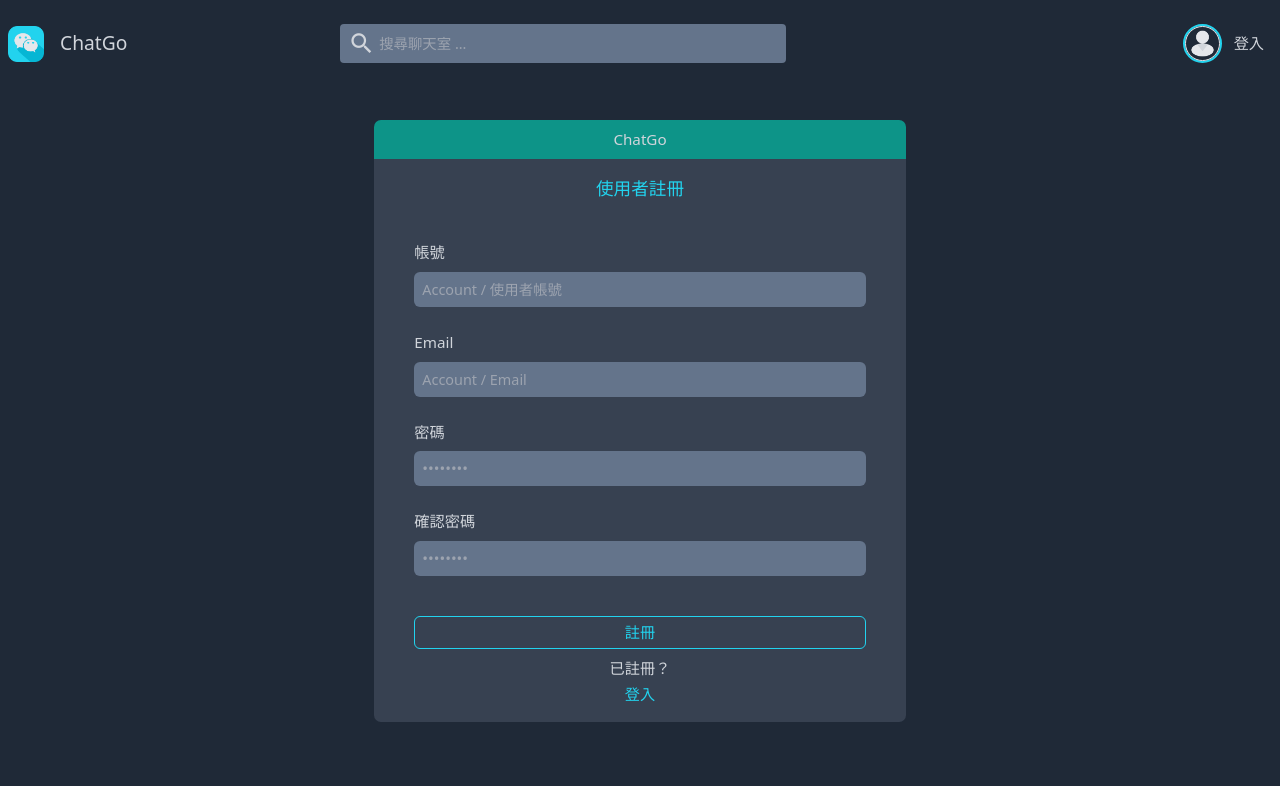
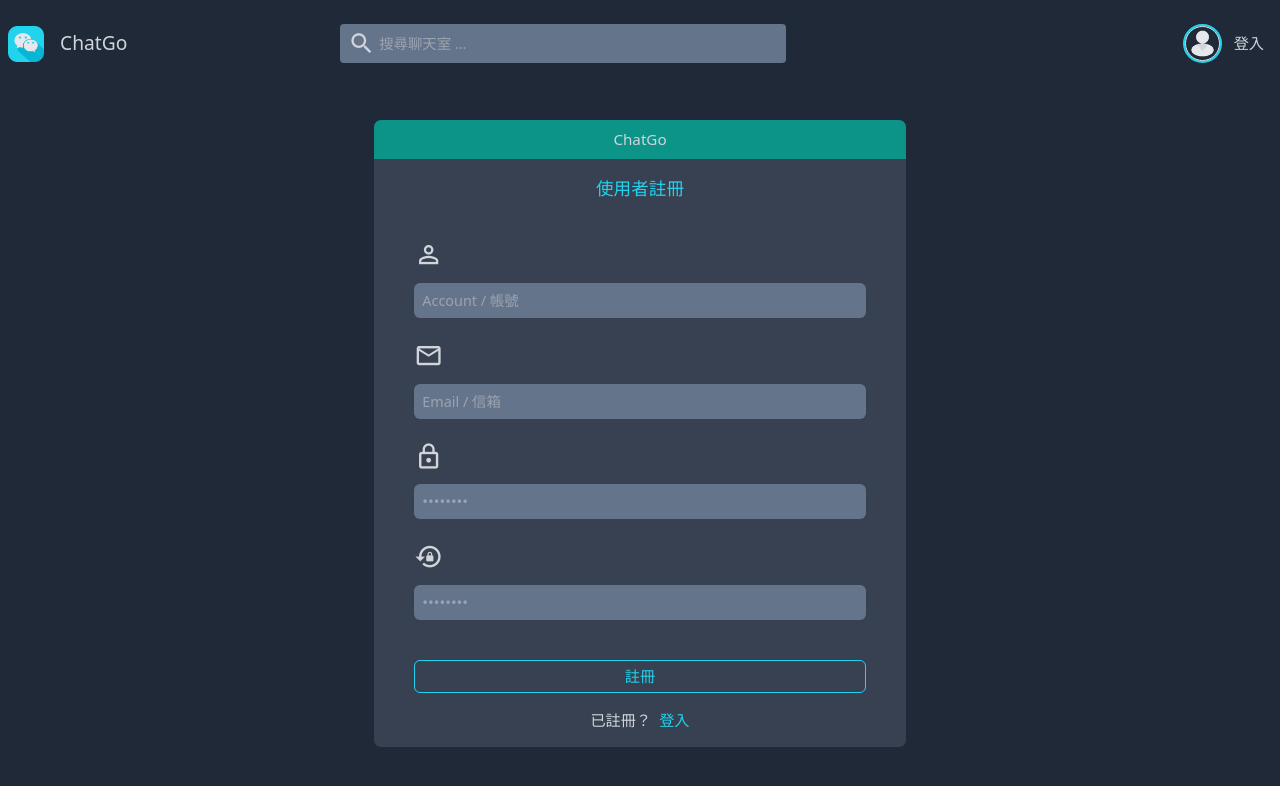
Before and after one commit to Jam-Peng/Chat-Go, a Django app: template base/templates/base/login_register.html in a window 1280 px wide. Shown: the top 786 px of the page. Run offline with Django 3.2, Linux system fonts and the light colour scheme; the template is opened without the code that fills it, so the values that code supplies are empty; some libraries are stand-ins or nearby versions.

```diff
--- a/base/templates/base/login_register.html
+++ b/base/templates/base/login_register.html
@@ -26,7 +26,9 @@
           {% csrf_token %}
 
           <div class="flex flex-col space-y-2">
-            <label for="username">帳號</label>
+            <label for="username">
+              <i class="material-icons text-[1.8rem]"> person_outline </i>
+            </label>
             <input
               id="username"
               name="email"
@@ -36,7 +38,9 @@
             />
           </div>
           <div class="flex flex-col space-y-2">
-            <label for="password">密碼</label>
+            <label for="password">
+              <i class="material-icons text-[1.8rem]"> lock_outline </i>
+            </label>
             <input
               id="password"
               name="password"
@@ -56,7 +60,7 @@
           </div>
         </form>
 
-        <div class="flex flex-col items-center space-y-1">
+        <div class="flex flex-row items-center justify-center space-x-2 pt-2">
           <span>尚未註冊？</span>
           <a href="{% url 'register' %}" class="">
             <span class="text-cyan-400">註冊</span>
@@ -95,27 +99,33 @@
           {% endfor %} -->
 
           <div class="flex flex-col space-y-2">
-            <label for="username">帳號</label>
+            <label for="username">
+              <i class="material-icons text-[1.8rem]"> person_outline </i>
+            </label>
             <input
               id="username"
               name="username"
               type="text"
-              placeholder="Account / 使用者帳號"
+              placeholder="Account / 帳號"
               class="placeholder:text-[0.9rem] bg-slate-500 focus:outline-none rounded-md px-2 py-1.5"
             />
           </div>
           <div class="flex flex-col space-y-2">
-            <label for="email">Email</label>
+            <label for="email">
+              <i class="material-icons text-[1.8rem]"> mail_outline </i>
+            </label>
             <input
               id="email"
               name="email"
               type="email"
-              placeholder="Account / Email "
+              placeholder="Email / 信箱"
               class="placeholder:text-[0.9rem] bg-slate-500 focus:outline-none rounded-md px-2 py-1.5"
             />
           </div>
           <div class="flex flex-col space-y-2">
-            <label for="password1">密碼</label>
+            <label for="password1">
+              <i class="material-icons text-[1.8rem]"> lock_outline </i>
+            </label>
             <input
               id="password1"
               name="password1"
@@ -125,7 +135,9 @@
             />
           </div>
           <div class="flex flex-col space-y-2">
-            <label for="password2">確認密碼</label>
+            <label for="password2">
+              <i class="material-icons text-[1.8rem]"> lock_reset </i>
+            </label>
             <input
               id="password2"
               name="password2"
@@ -145,7 +157,7 @@
           </div>
         </form>
 
-        <div class="flex flex-col items-center space-y-1">
+        <div class="flex flex-row items-center justify-center space-x-2 pt-2">
           <span>已註冊？</span>
           <a href="{% url 'login' %}">
             <span class="text-cyan-400">登入</span>
```
Also changed, not shown: base/templates/base/room.html (+20 -7 lines), base/views.py (+17 -10 lines).
